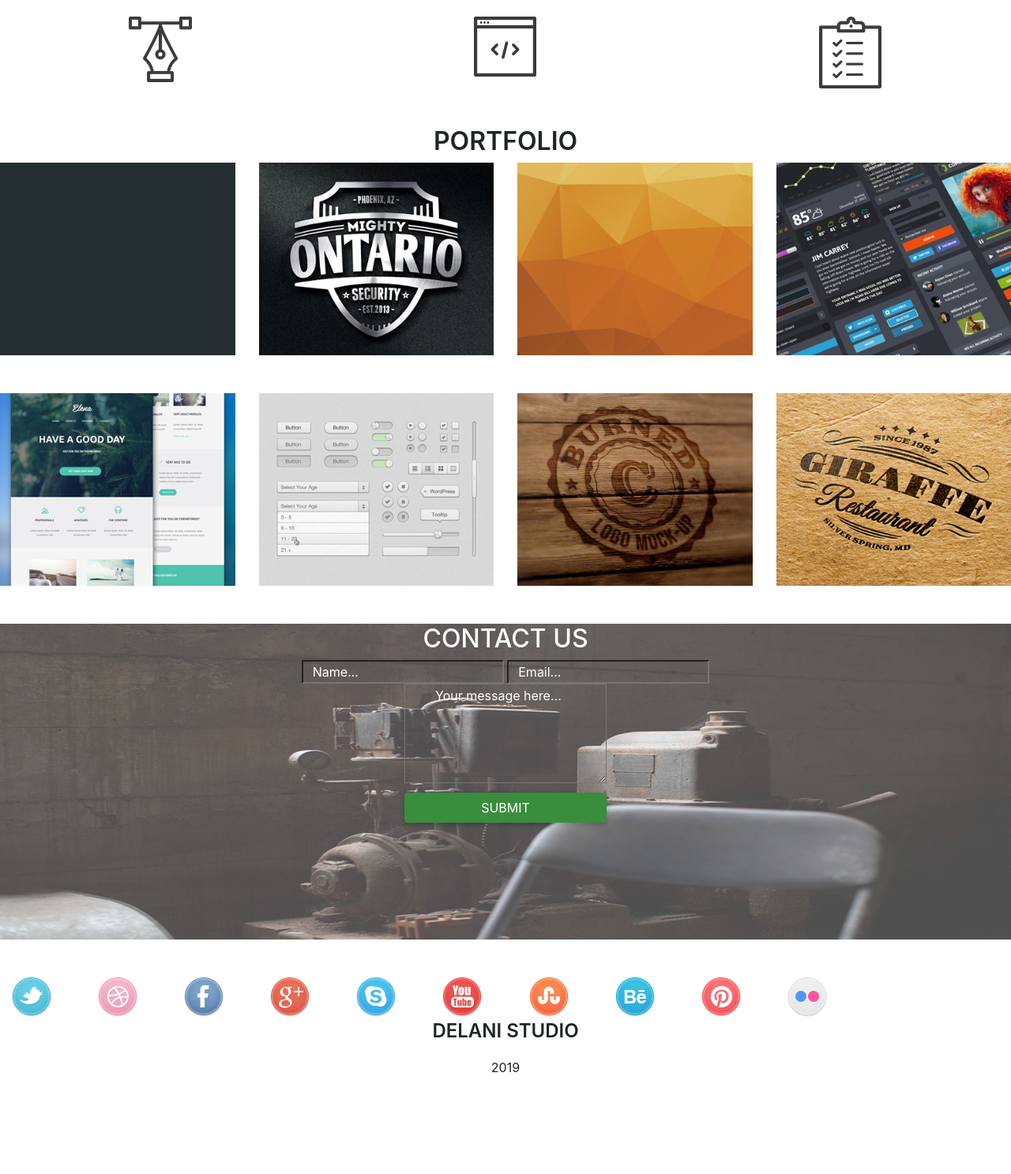
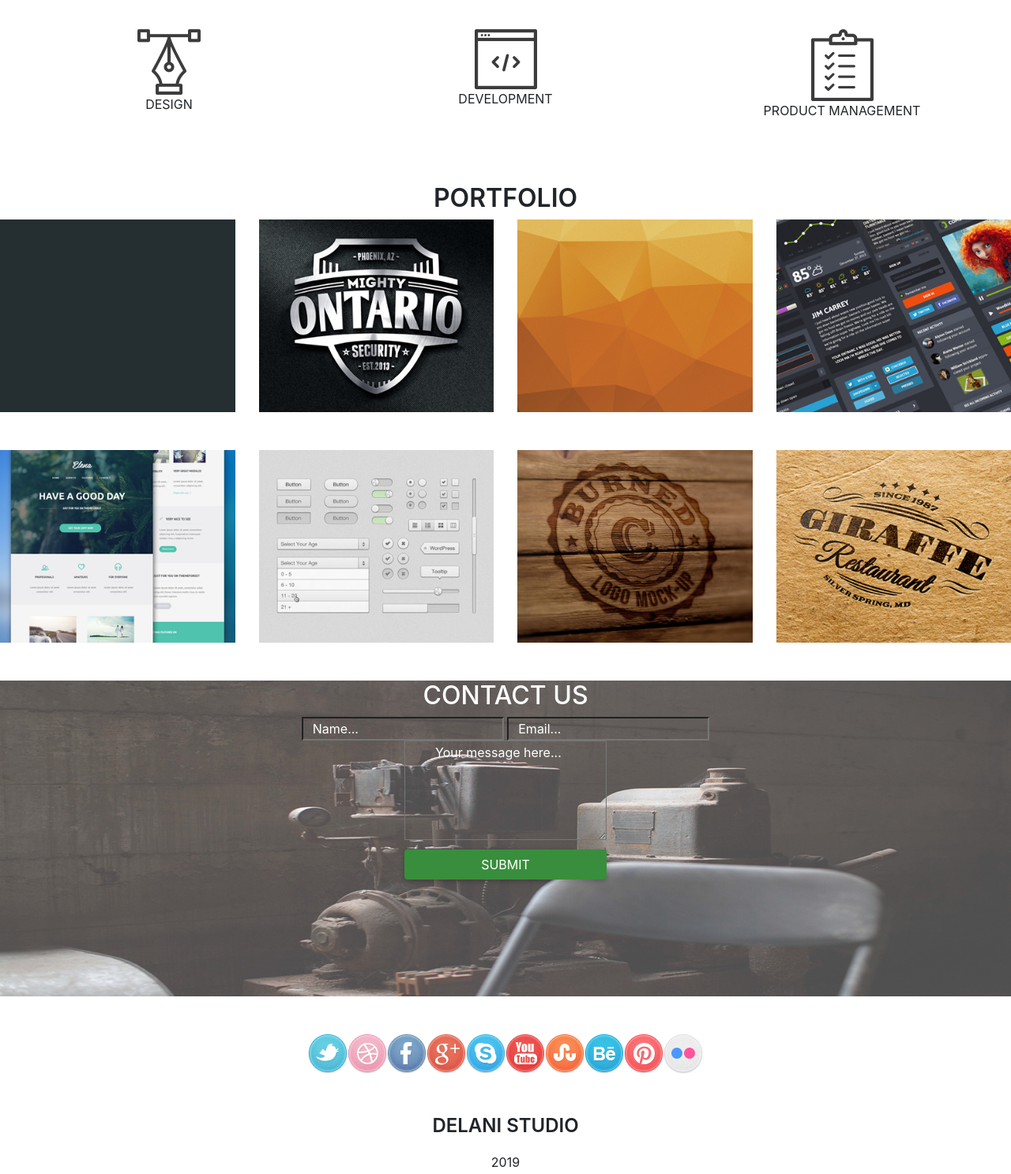
Before and after one commit to BRIANCHERUIYOT/delani, a plain HTML site: page index.html in a window 1280 px wide. Shown: the part 1680-3167 px from the top of the page at 79% size. Before the commit the page ends 3060 px from the top, so only its background shows below. Drawn offline with nearby package versions, Linux system fonts and the light colour scheme.

Commit message:
adds all corrected codes like making the social icon section behave as it should

```diff
--- a/index.html
+++ b/index.html
@@ -15,6 +15,10 @@
       href="https://cdnjs.cloudflare.com/ajax/libs/twitter-bootstrap/4.5.0/css/bootstrap.min.css"
       rel="stylesheet"
     />
+    <script
+        src="https://code.jquery.com/jquery-3.4.1.min.js"
+        integrity="sha256-CSXorXvZcTkaix6Yvo6HppcZGetbYMGWSFlBw8HfCJo="
+        crossorigin="anonymous"></script>
   </head>
   <body>
     <div class="landingpage">
@@ -58,12 +62,13 @@
     <!-- services ends here -->
 
     <!-- what we do begins here -->
-    <div class="whatwedo">
+    <div class="whatwedo p-3">
       <h2 class="text-center mt-5" style="font-weight: 600">WHAT WE DO</h2>
       <div class="row mt-5">
-        <div class="col-md-4 text-center"><img src="./delanipics/assets/services_icons/design_icon.png" class="img-fluid" alt="..."></div>
-        <div class="col-md-4 text-center"><img src="./delanipics/assets/services_icons/dev_icon.png" class="img-fluid" alt="..."></div>
-        <div class="col-md-4 text-center"><img src="./delanipics/assets/services_icons/product_icon.png" class="img-fluid" alt="..."></div>
+        <div class="col-md-4 text-center"><img src="./delanipics/assets/services_icons/design_icon.png" class="img-fluid" alt="...">
+        <p>DESIGN</p></div>
+        <div class="col-md-4 text-center"><img src="./delanipics/assets/services_icons/dev_icon.png" class="img-fluid" alt="..."><p>DEVELOPMENT</p></div>
+        <div class="col-md-4 text-center"><img src="./delanipics/assets/services_icons/product_icon.png" class="img-fluid" alt="..."> <p>PRODUCT MANAGEMENT</p></div>
       </div>
     </div>
     <!-- what we do ends here -->
@@ -91,7 +96,7 @@
     <!-- portfolo ends -->
     <div class="contactus mt-5 text-center">
       <h2>CONTACT US</h2>
-      <form id="form" class="text-center">
+      <form action="" id="form" class="text-center">
         <input type="text" placeholder="Name..." id="name">
         <input type="email" placeholder="Email..." id="email"></br>
         <textarea rows="5"name="comment" class="jutify-content-center" >
@@ -103,24 +108,22 @@
     </div>
 
 <!-- SOCIAL ICONS BEGINS HERE-->
-    <div class="row mt-5">
-        <div class="col-md-1 text-center"><img src="./delanipics/assets/social_icons/twitter.png" class="img-fluid" alt="..."></div>
-          <div class="col-md-1 text-center"><img src="./delanipics/assets/social_icons/dribble.png"class="img-fluid" alt="..."></div>
-          <div class="col-md-1 text-center"><img src="./delanipics/assets/social_icons/facebook.png"class="img-fluid" alt="..."></div>
-          <div class="col-md-1 text-center"><img src="./delanipics/assets/social_icons/g_plus.png" class="img-fluid" alt="..."></div>
-          <div class="col-md-1 text-center"><img src="./delanipics/assets/social_icons/skype.png" class="img-fluid" alt="..."></div>
-          <div class="col-md-1 text-center"><img src="./delanipics/assets/social_icons/you_tube.png"class="img-fluid" alt="..."></div>
-          <div class="col-md-1 text-center"><img src="./delanipics/assets/social_icons/stumble_upon.png"class="img-fluid" alt="..."></div>
-          <div class="col-md-1 text-center"><img src="./delanipics/assets/social_icons/behance.png"class="img-fluid" alt="..."></div>
-          <div class="col-md-1 text-center"><img src="./delanipics/assets/social_icons/pinterest.png"class="img-fluid" alt="..."></div>
-          <div class="col-md-1 text-center"><img src="./delanipics/assets/social_icons/flickr.png"class="img-fluid" alt="..."></div>
-         </div>
+    <div class="row  justify-content-center mt-5">
+        <img src="./delanipics/assets/social_icons/twitter.png" class="img-fluid" alt="...">
+         <img src="./delanipics/assets/social_icons/dribble.png"class="img-fluid" alt="...">
+        <img src="./delanipics/assets/social_icons/facebook.png"class="img-fluid" alt="...">
+        <img src="./delanipics/assets/social_icons/g_plus.png" class="img-fluid" alt="...">
+        <img src="./delanipics/assets/social_icons/skype.png" class="img-fluid" alt="...">
+          <img src="./delanipics/assets/social_icons/you_tube.png"class="img-fluid" alt="...">
+         <img src="./delanipics/assets/social_icons/stumble_upon.png"class="img-fluid" alt="...">
+        <img src="./delanipics/assets/social_icons/behance.png"class="img-fluid" alt="...">
+        <img src="./delanipics/assets/social_icons/pinterest.png"class="img-fluid" alt="...">
+        <img src="./delanipics/assets/social_icons/flickr.png"class="img-fluid" alt="...">
   </div>
-
-  <p class="text-center " id="studio">DELANI STUDIO</p>
+<div class="copy">
+  <p class="text-center mt-5" id="studio">DELANI STUDIO</p>
   <p class="text-center" id="year">2019</p>
 </div>
-<script src="main.js"></script>
-</div>
+<script src="./main.js"></script>
   </body>
 </html>
```
